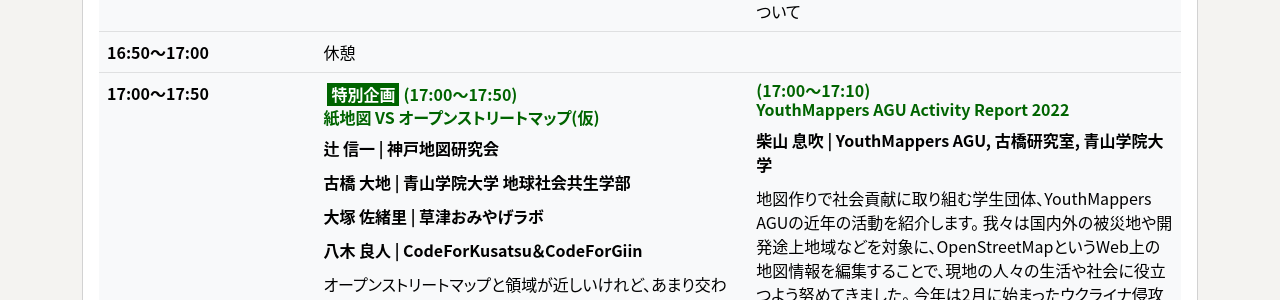
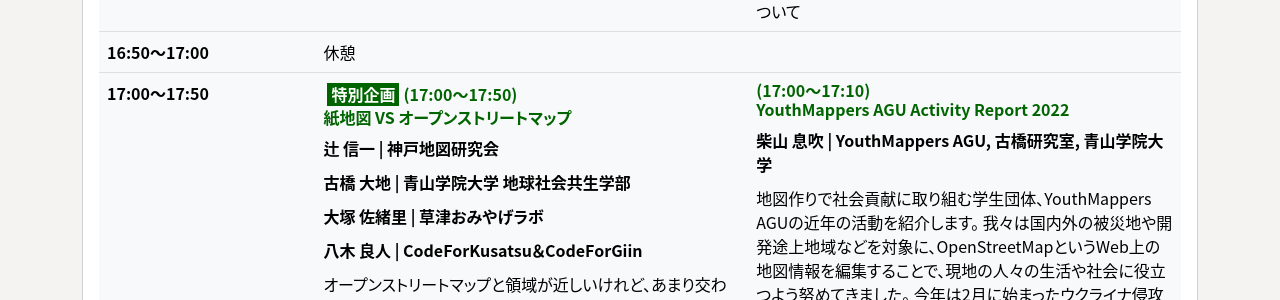
Before and after one commit to osmfj/sotmjp2022, a Jekyll site: the page built from index.md, in a window 1280 px wide and 900 px high, scrolled down 5392 px. Shown: the part 155-455 px from the top of the window. Built offline with Jekyll 4.4.1, drawn with Linux system fonts in a browser that asks for light colours; comment, search, counter and statistics services are not loaded.

Commit message:
特別企画のタイトルを決定

```diff
--- a/_includes/timetable.html
+++ b/_includes/timetable.html
@@ -220,7 +220,7 @@
                   <tr>
                     <th>17:00〜17:50</th>
                     <td>
-                      <h5><span>特別企画</span>(17:00〜17:50)<br>紙地図 VS オープンストリートマップ(仮)</h5>
+                      <h5><span>特別企画</span>(17:00〜17:50)<br>紙地図 VS オープンストリートマップ</h5>
                       <p class="speaker">辻 信⼀ | 神⼾地図研究会</p>
                       <p class="speaker">古橋 大地 | 青山学院大学 地球社会共生学部</p>
                       <p class="speaker">大塚 佐緒里 | 草津おみやげラボ</p>
```
